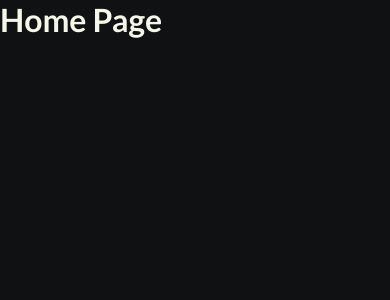
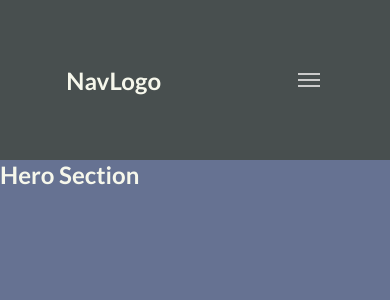
Before and after one commit to RobOsipo/ICGW_Next.js, a Next.js app: page /home in a window 390 px wide. Shown: the top 300 px of the page. Built offline with nearby package versions, Linux system fonts and the light colour scheme; a web font is replaced by a local one.

Commit message:
begin work on mainNavigation + hamburger menu animation

```diff
--- a/Components/HomePage/Hero/Hero.module.scss
+++ b/Components/HomePage/Hero/Hero.module.scss
@@ -1,5 +1,7 @@
 
 
 .hero-container {
-
+    background: var(--dark-blue);
+    height: 100vh;
+    width: 100vw;
 }
--- /dev/null
+++ b/Components/SharedComponents/MainNavigation/MainNavigation.js
@@ -0,0 +1,20 @@
+import React from 'react'
+import NavLogo from './localComponents/NavLogo/NavLogo'
+import NavList from './localComponents/NavList/NavList'
+import Hamburger from './localComponents/Hamburger/Hamburger'
+
+import classes from './MainNavigation.module.scss'
+
+const MainNavigation = () => {
+  return (
+    <nav className={classes['main-navigation']}>
+        <NavLogo />
+        <Hamburger />
+
+
+
+    </nav>
+  )
+}
+
+export default MainNavigation
--- /dev/null
+++ b/Components/SharedComponents/MainNavigation/MainNavigation.module.scss
@@ -0,0 +1,11 @@
+
+
+.main-navigation {
+    background: var(--rustic-dark);
+    color: white;
+    width: 100%;
+    height: 10rem;
+    display: flex;
+    justify-content: space-around;
+    align-items: center;
+}
--- /dev/null
+++ b/Components/SharedComponents/MainNavigation/localComponents/Hamburger/Hamburger.js
@@ -0,0 +1,32 @@
+import React from 'react'
+
+import classes from './Hamburger.module.scss'
+
+
+const Hamburger = () => {
+  return (
+      <>
+      <input id="dropdown" className={classes['input-box']} type="checkbox" />
+
+<label for="dropdown" className={classes.dropdown}>
+
+<span class={classes.hamburger}>
+<span class={`${classes['icon-bar']} ${classes['top-bar']}`}></span>
+<span class={`${classes['icon-bar']} ${classes['middle-bar']}`}></span>
+<span class={`${classes['icon-bar']} ${classes['bottom-bar']}`}></span>
+</span>
+</label>
+
+      {/* <input type="checkbox" id="hamburger" />
+      <label htmlFor="hamburger">
+     <div className={classes.hamburgerMenu}>
+        <span className={classes.one}></span>
+        <span className={classes.two}></span>
+        <span className={classes.three}></span>
+    </div>
+    </label> */}
+    </>
+  )
+}
+
+export default Hamburger
--- /dev/null
+++ b/Components/SharedComponents/MainNavigation/localComponents/Hamburger/Hamburger.module.scss
@@ -0,0 +1,48 @@
+
+.input-box {
+    display: none;
+}
+
+  .dropdown {
+    display: flex;
+    justify-content: space-between;
+  }
+
+  .hamburger {
+    align-self: flex-end;
+  }
+
+  .dropdown {
+    cursor: pointer;
+  }
+
+  input[type=checkbox] + label {
+    .icon-bar {
+      display: block;
+      width: 22px;
+      height: 2px;
+      background-color: #cccccc;
+      margin: 4px;
+      transition: all 0.2s;
+    }
+    .top-bar {
+      transform: rotate(0);
+    }
+    .middle-bar {
+      opacity: 1;
+    }
+  }
+
+  input[type=checkbox]:checked + label {
+    .top-bar {
+      transform: rotate(45deg);
+      transform-origin: 10% 10%;
+    }
+    .middle-bar {
+      opacity: 0;
+    }
+    .bottom-bar {
+      transform: rotate(-45deg);
+      transform-origin: 10% 90%;
+    }
+  }
--- /dev/null
+++ b/Components/SharedComponents/MainNavigation/localComponents/NavList/NavList.js
@@ -0,0 +1,21 @@
+import React from 'react'
+import Link from 'next/link'
+
+import classes from './NavList.module.scss'
+
+const NavList = () => {
+    // TODO: Turn li's into Links when pages complete
+  return (
+    <ul className={classes['list-container']}>
+        <li>Home</li>
+        <li>About</li>
+        <li>Handguards</li>
+        <li>Upper Assemblies</li>
+        <li>Reviews</li>
+        <li>News & Inventory</li>
+        <li>Contact</li>
+    </ul>
+  )
+}
+
+export default NavList
--- /dev/null
+++ b/Components/SharedComponents/MainNavigation/localComponents/NavLogo/NavLogo.js
@@ -0,0 +1,9 @@
+import React from 'react'
+
+const NavLogo = () => {
+  return (
+    <h2>NavLogo</h2>
+  )
+}
+
+export default NavLogo
--- a/pages/_app.js
+++ b/pages/_app.js
@@ -1,4 +1,5 @@
 import '../styles/globals.scss'
+
 
 function MyApp({ Component, pageProps }) {
   return <Component {...pageProps} />
--- a/pages/home/index.js
+++ b/pages/home/index.js
@@ -1,5 +1,7 @@
 import Head from 'next/head'
 import Image from 'next/image'
+import Hero from '../../Components/HomePage/Hero/Hero'
+import MainNavigation from '../../Components/SharedComponents/MainNavigation/MainNavigation'
 
 import classes from '../../styles/Home.module.scss'
 
@@ -12,7 +14,8 @@ const HomePage = () => {
         <link rel="icon" href="/favicon.ico" />
       </Head>
         <main className={classes['page-container']}>
-            <h1>Home Page</h1>
+        <MainNavigation />
+            <Hero />
         </main>
         </>
     )
```
Also changed, not shown: pages/index.js (+15 -22 lines), Components/SharedComponents/MainNavigation/localComponents/NavList/NavList.module.scss (added), 1 other file (tests, documents, lock files or other folders).
